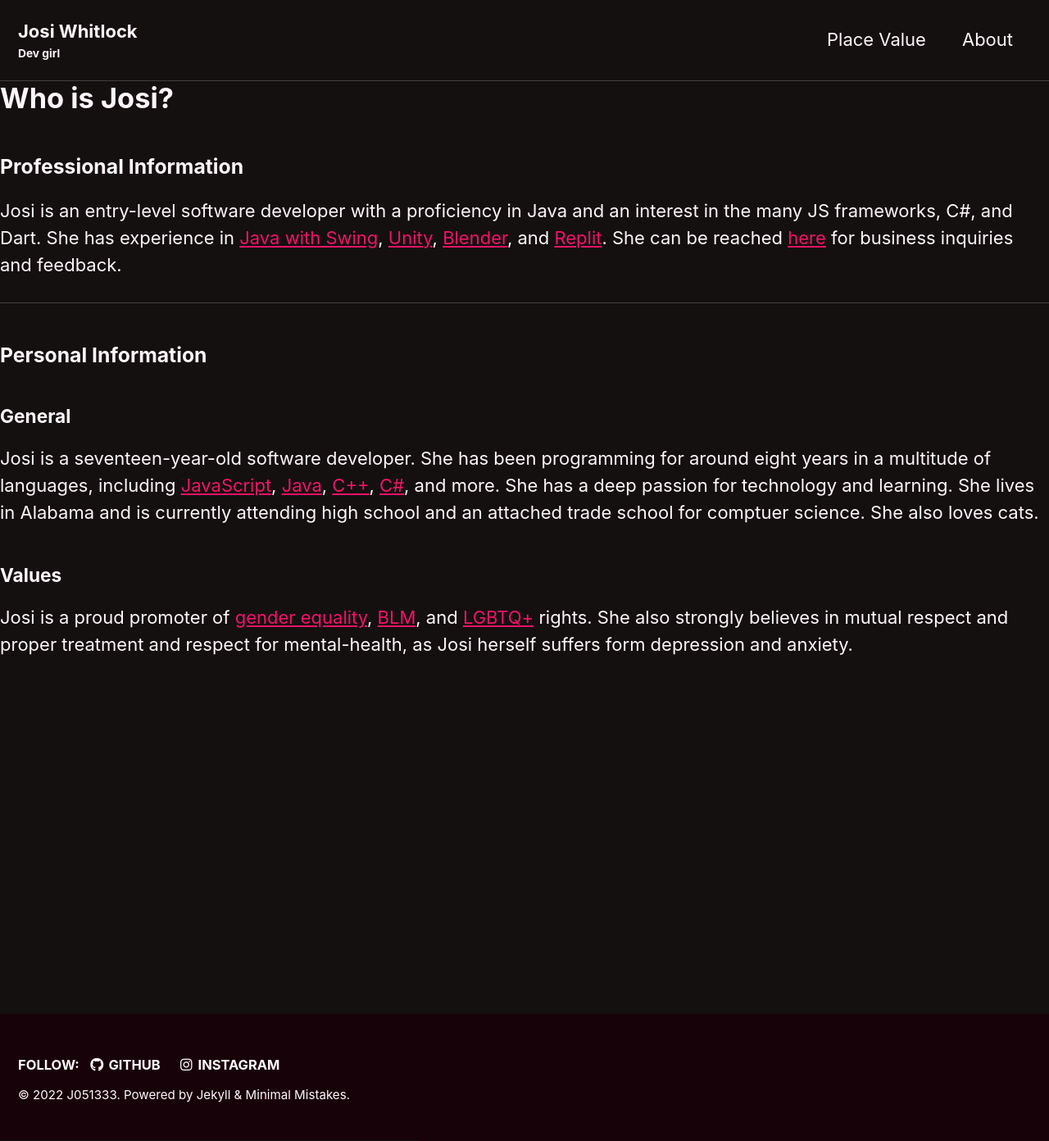
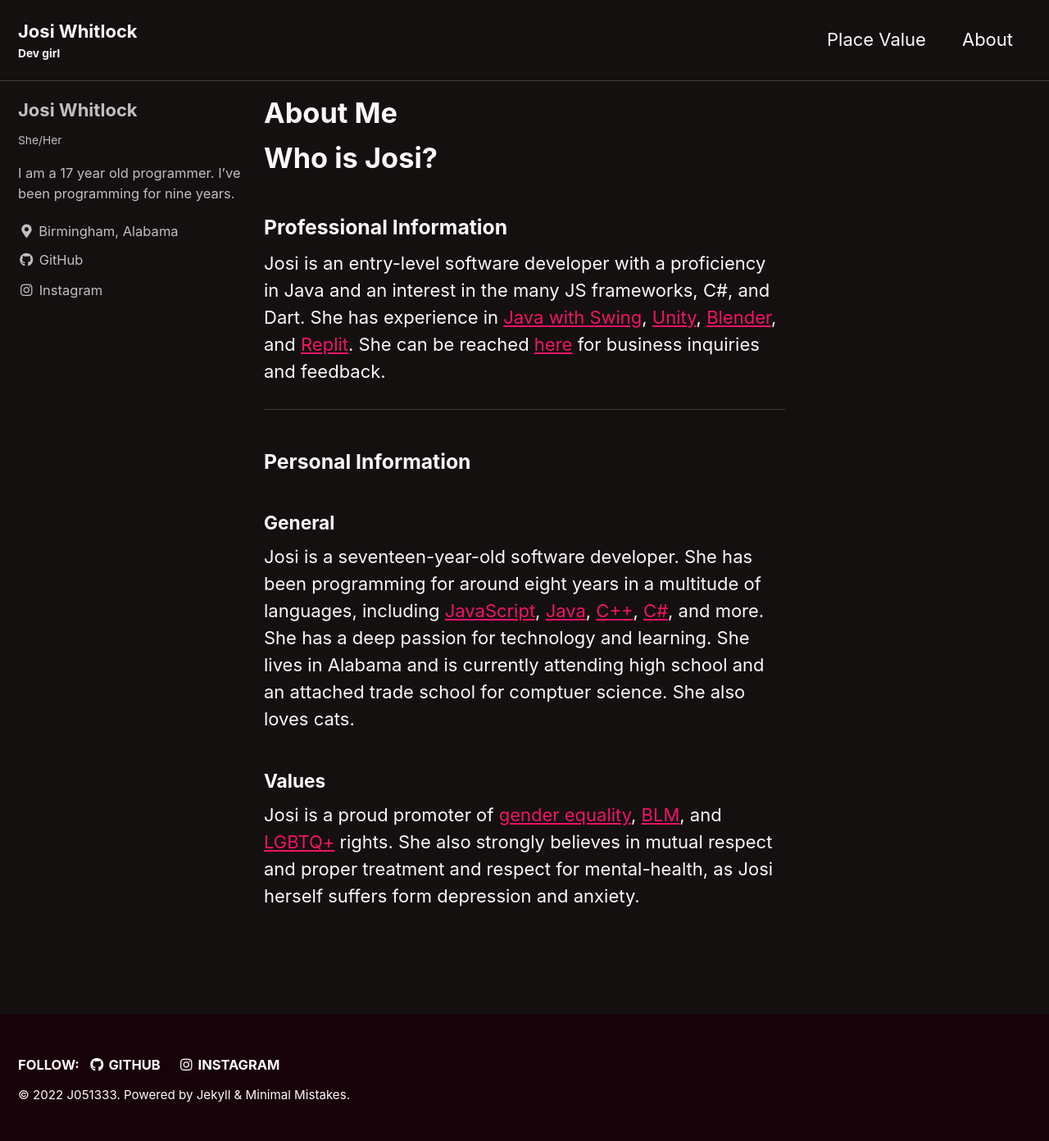
Before and after one commit to J051333/j051333.github.io, a Jekyll site: the page built from _pages/about.md, in a window 1280 px wide and 1392 px high. Shown: the whole window at 82% size. Built offline with Jekyll 4.4.1, drawn with Linux system fonts in a browser that asks for light colours; cached includes are drawn as plain includes; our own code applies the rules of GitHub Pages for plain Markdown files.

Commit message:
Update about.md

```diff
--- a/_pages/about.md
+++ b/_pages/about.md
@@ -1,8 +1,5 @@
 ---
-- scope:
-      path: ""
-      type: pages
-
+title: "About Me"
 layout: single
 author_profile: true
 ---
```
